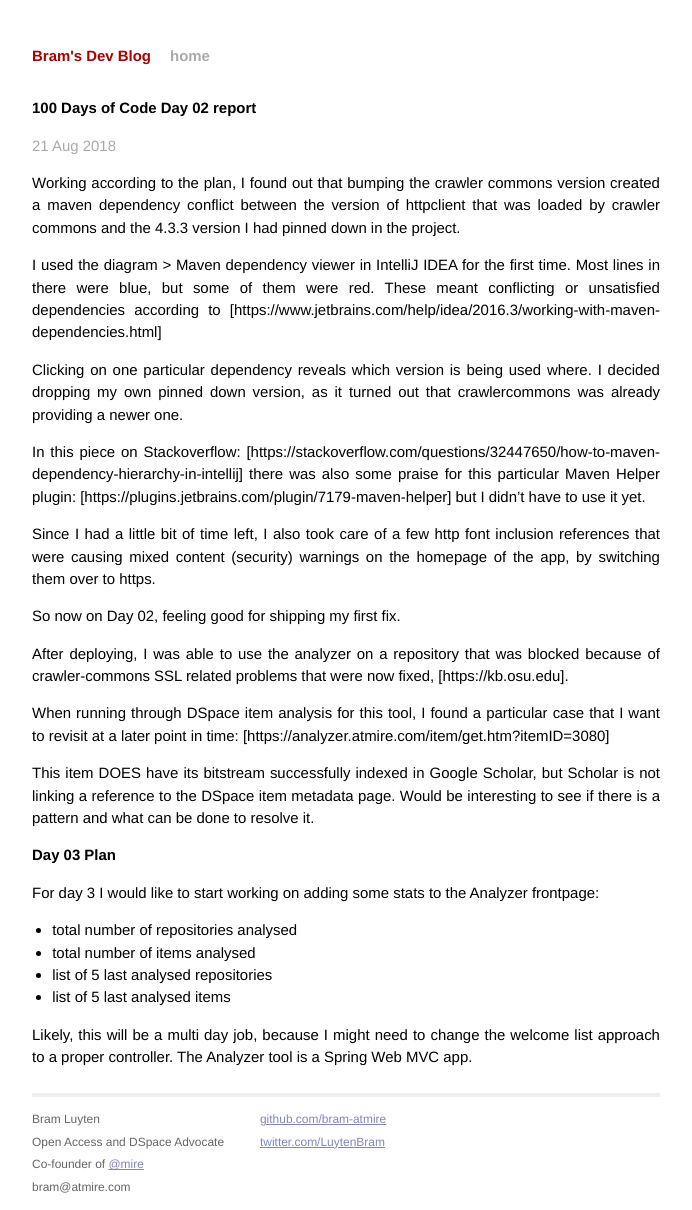
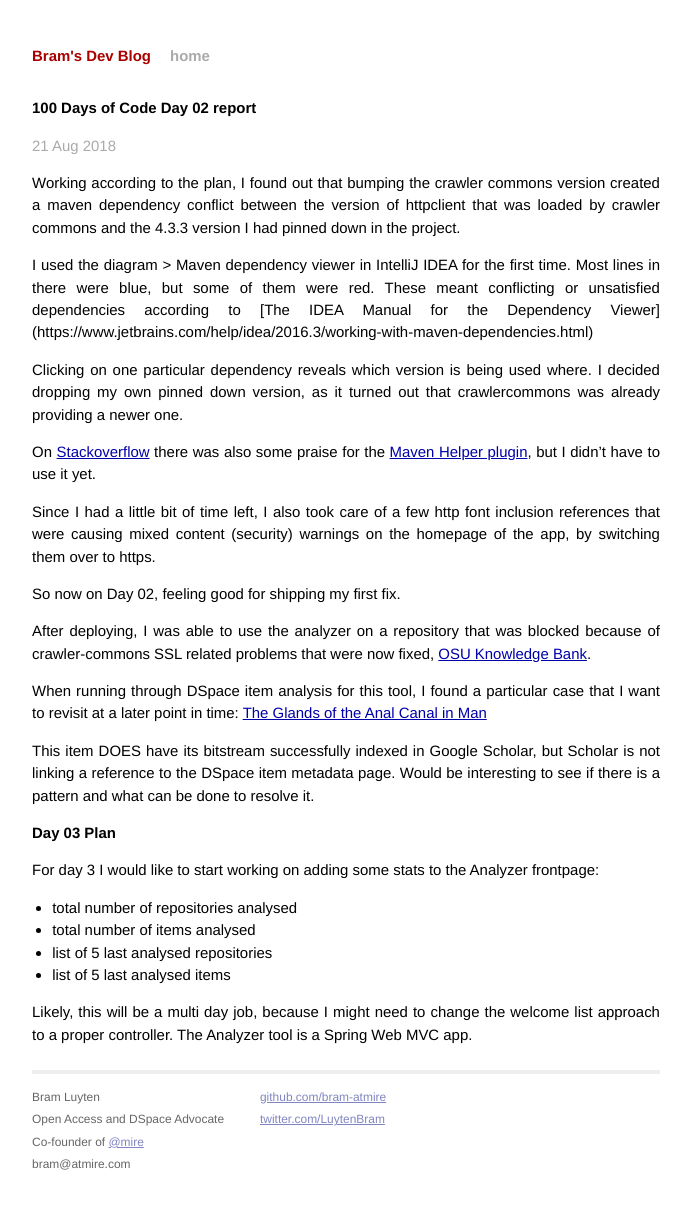
Before and after one commit to bram-atmire/bram-atmire.github.io, a Jekyll site: the page built from _posts/2018-08-21-100-days-of-code-day-02-http-client.markdown, in a window 1280 px wide. Shown: the whole page, without its empty margins (294-986 px from the left). Built offline with Jekyll 4.4.1, drawn with Linux system fonts in a browser that asks for light colours; after the commit the page ends 1188 px from its top, so only the background shows below that.

Commit message:
Another attempt at fixing links

```diff
--- a/_posts/2018-08-21-100-days-of-code-day-02-http-client.markdown
+++ b/_posts/2018-08-21-100-days-of-code-day-02-http-client.markdown
@@ -8,19 +8,19 @@ categories: 100DaysOfCode
 Working according to the plan, I found out that bumping the crawler commons version created a maven dependency conflict between the version of httpclient that was loaded by crawler commons and the 4.3.3 version I had pinned down in the project.
 
 I used the diagram > Maven dependency viewer in IntelliJ IDEA for the first time. Most lines in there were blue, but some of them were red.
-These meant conflicting or unsatisfied dependencies according to [https://www.jetbrains.com/help/idea/2016.3/working-with-maven-dependencies.html]
+These meant conflicting or unsatisfied dependencies according to [The IDEA Manual for the Dependency Viewer]  (https://www.jetbrains.com/help/idea/2016.3/working-with-maven-dependencies.html)
 
 Clicking on one particular dependency reveals which version is being used where. I decided dropping my own pinned down version, as it turned out that crawlercommons was already providing a newer one.
 
-In this piece on Stackoverflow: [https://stackoverflow.com/questions/32447650/how-to-maven-dependency-hierarchy-in-intellij] there was also some praise for this particular Maven Helper plugin: [https://plugins.jetbrains.com/plugin/7179-maven-helper] but I didn't have to use it yet.
+On [Stackoverflow](https://stackoverflow.com/questions/32447650/how-to-maven-dependency-hierarchy-in-intellij) there was also some praise for the [Maven Helper plugin](https://plugins.jetbrains.com/plugin/7179-maven-helper), but I didn't have to use it yet.
 
 Since I had a little bit of time left, I also took care of a few http font inclusion references that were causing mixed content (security) warnings on the homepage of the app, by switching them over to https.
 
 So now on Day 02, feeling good for shipping my first fix.
 
-After deploying, I was able to use the analyzer on a repository that was blocked because of crawler-commons SSL related problems that were now fixed, [https://kb.osu.edu].
+After deploying, I was able to use the analyzer on a repository that was blocked because of crawler-commons SSL related problems that were now fixed, [OSU Knowledge Bank](https://kb.osu.edu).
 
-When running through DSpace item analysis for this tool, I found a particular case that I want to revisit at a later point in time: [https://analyzer.atmire.com/item/get.htm?itemID=3080]
+When running through DSpace item analysis for this tool, I found a particular case that I want to revisit at a later point in time: [The Glands of the Anal Canal in Man](https://analyzer.atmire.com/item/get.htm?itemID=3080)
 
 This item DOES have its bitstream successfully indexed in Google Scholar, but Scholar is not linking a reference to the DSpace item metadata page. Would be interesting to see if there is a pattern and what can be done to resolve it.
 
```
